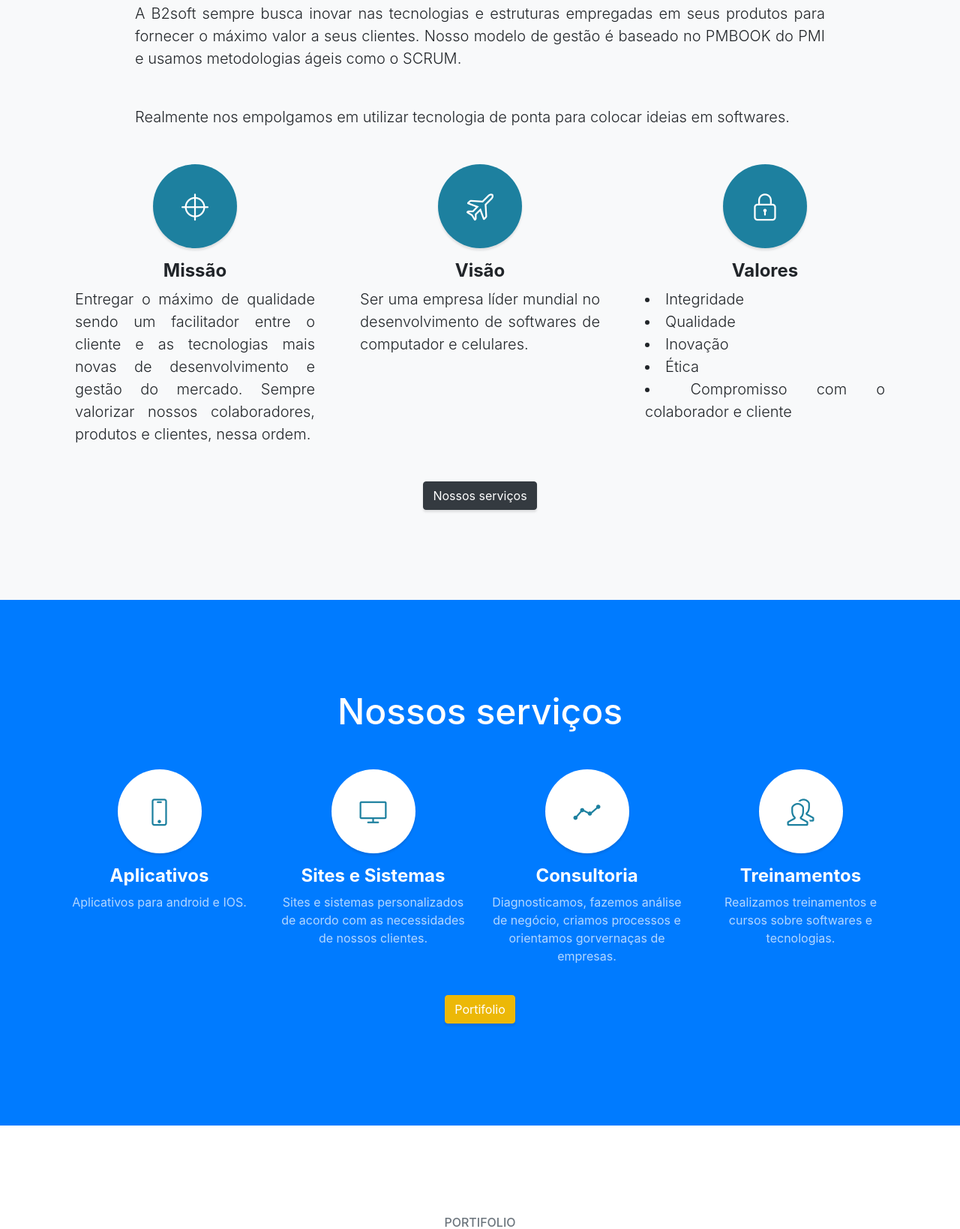
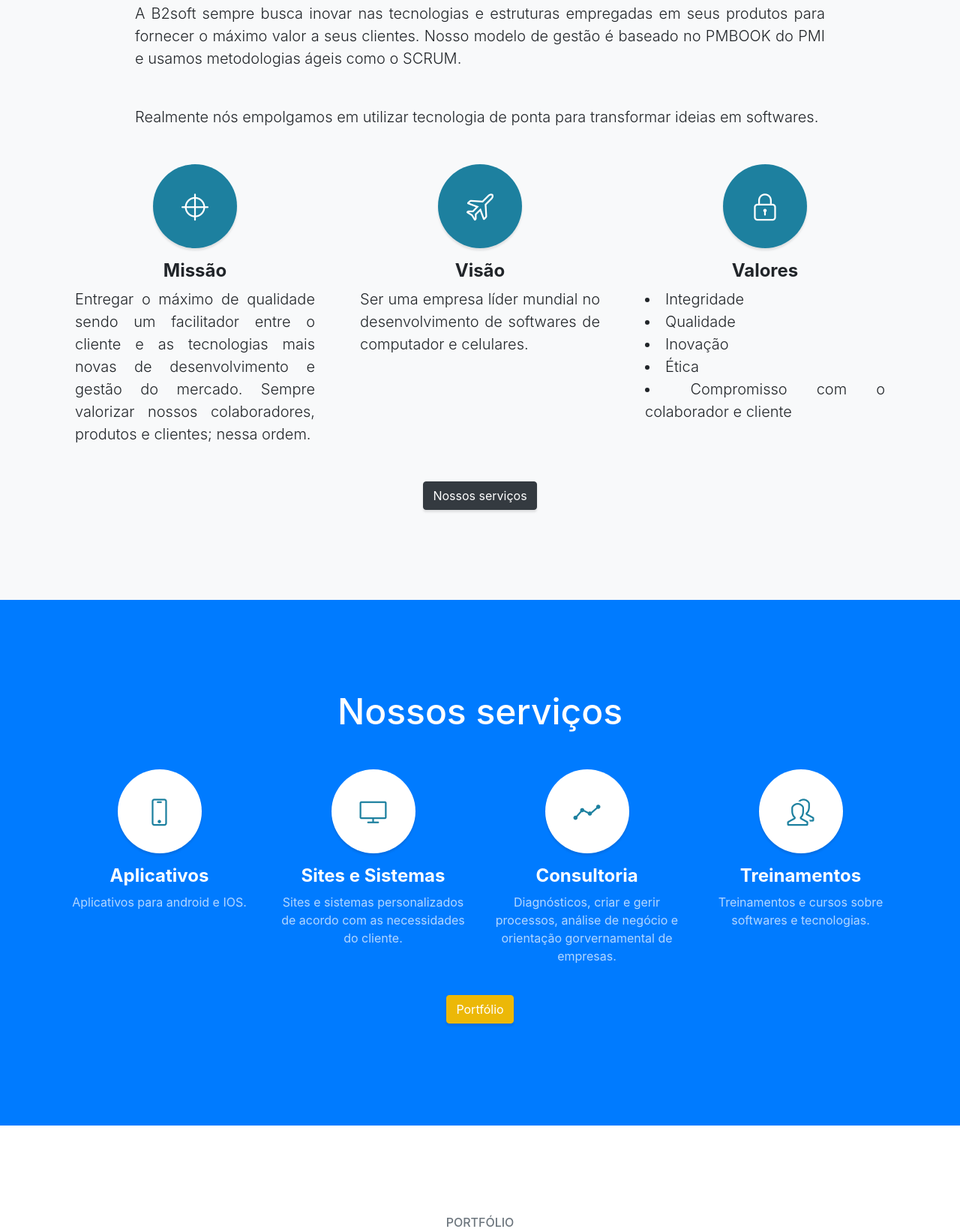
Before and after one commit to APFN/b2soft-test, a website with bundled scripts: page index.html in a window 1280 px wide. Shown: the part 1161-2800 px from the top of the page at 75% size. Built offline with nearby package versions, Linux system fonts and the light colour scheme.

Commit message:
Correcoes de portugues

```diff
--- a/index.html
+++ b/index.html
@@ -9,7 +9,7 @@
   <meta name="author" content="">
   <link rel="shortcut icon" href="img/b2Soft_icon_TINY.ico" type="image/x-icon" />
 
-  <title>B2Soft - B2Sotware house</title>
+  <title>B2Soft - Software house</title>
 
   <!-- Bootstrap Core CSS -->
   <link href="vendor/bootstrap/css/bootstrap.min.css" rel="stylesheet">
@@ -33,7 +33,7 @@
   <nav id="sidebar-wrapper">
     <ul class="sidebar-nav">
       <li class="sidebar-brand">
-        <a class="js-scroll-trigger" href="#page-top">Bem vindo a B2Soft !</a>
+        <a class="js-scroll-trigger" href="#page-top">Bem vindo à B2Soft !</a>
       </li>
       <li class="sidebar-nav-item">
         <a class="js-scroll-trigger" href="#page-top">Principal</a>
@@ -45,7 +45,7 @@
         <a class="js-scroll-trigger" href="#services">Nossos serviços</a>
       </li>
       <li class="sidebar-nav-item">
-        <a class="js-scroll-trigger" href="#portfolio">Portfolio</a>
+        <a class="js-scroll-trigger" href="#portfolio">Portfólio</a>
       </li>
       <li class="sidebar-nav-item">
         <a class="js-scroll-trigger" href="#contact">Contato</a>
@@ -59,9 +59,9 @@
       <img class="img-fluid" src="img/b2soft.png" alt="" >
       <h1 class="mb-1"><font color= "#ffffff"> B2Soft </font></h1>
       <h3 class="mb-5">
-        <em><font color= "#ffffff"> Todo software já foi uma ideia. </font></em>
+        <em><font color= "#ffffff"> Todo software já foi apenas uma ideia. </font></em>
       </h3>
-      <a class="btn btn-primary btn-xl js-scroll-trigger" href="#about">Descubra mais</a>
+      <a class="btn btn-primary btn-xl js-scroll-trigger" href="#about">Quem somos?</a>
     </div>
     <div class="overlay"></div>
   </header>
@@ -83,7 +83,7 @@
             A B2soft sempre busca inovar nas tecnologias e estruturas empregadas em seus produtos para fornecer o máximo valor a seus clientes. Nosso modelo de gestão é baseado no PMBOOK do PMI e usamos metodologias ágeis como o SCRUM.
           </p>
           <p class="lead mb-5">
-            Realmente nos empolgamos em utilizar tecnologia de ponta para colocar ideias em softwares.
+            Realmente nós empolgamos em utilizar tecnologia de ponta para transformar ideias em softwares.
           </p>
         </div>
       </div>
@@ -98,7 +98,7 @@
             <strong>Missão</strong>
           </h4>
           <div class="container text-justify">
-           <p class="lead mb-5">Entregar o máximo de qualidade sendo um facilitador entre o cliente e as tecnologias mais novas de desenvolvimento e gestão do mercado. Sempre valorizar nossos colaboradores, produtos e clientes, nessa ordem.
+           <p class="lead mb-5">Entregar o máximo de qualidade sendo um facilitador entre o cliente e as tecnologias mais novas de desenvolvimento e gestão do mercado. Sempre valorizar nossos colaboradores, produtos e clientes; nessa ordem.
            </p>
          </div>
        </div>
@@ -159,7 +159,7 @@
         <h4>
           <strong>Sites e Sistemas</strong>
         </h4>
-        <p class="text-faded mb-0">Sites e sistemas personalizados de acordo com as necessidades de nossos clientes.</p>
+        <p class="text-faded mb-0">Sites e sistemas personalizados de acordo com as necessidades do cliente.</p>
       </div>
       <div class="col-lg-3 col-md-6 mb-5 mb-lg-0">
         <span class="service-icon rounded-circle mx-auto mb-3">
@@ -168,7 +168,7 @@
         <h4>
           <strong>Consultoria</strong>
         </h4>
-        <p class="text-faded mb-0">Diagnosticamos, fazemos análise de negócio, criamos processos e orientamos gorvernaças de empresas.</p>
+        <p class="text-faded mb-0">Diagnósticos, criar e gerir processos, análise de negócio e orientação gorvernamental de empresas.</p>
       </div>
       <div class="col-lg-3 col-md-6">
         <span class="service-icon rounded-circle mx-auto mb-3">
@@ -177,14 +177,14 @@
         <h4>
           <strong>Treinamentos</strong>
         </h4>
-        <p class="text-faded mb-0">Realizamos treinamentos e cursos sobre softwares e tecnologias.</p>
+        <p class="text-faded mb-0">Treinamentos e cursos sobre softwares e tecnologias.</p>
       </div>
     </div>
   </div>
   <p>
    <br />
    <div class="container text-center">
-    <a class="btn btn-secondary btn-xl js-scroll-trigger" href="#portfolio">Portifolio</a>
+    <a class="btn btn-secondary btn-xl js-scroll-trigger" href="#portfolio">Portfólio</a>
   </div>
   </p>
 </section>
@@ -193,7 +193,7 @@
 <section class="content-section" id="portfolio">
   <div class="container">
     <div class="content-section-heading text-center">
-      <h3 class="text-secondary mb-0">Portifolio</h3>
+      <h3 class="text-secondary mb-0">Portfólio</h3>
       <h2 class="mb-5">Projetos recentes</h2>
     </div>
     <div class="row no-gutters">
```
